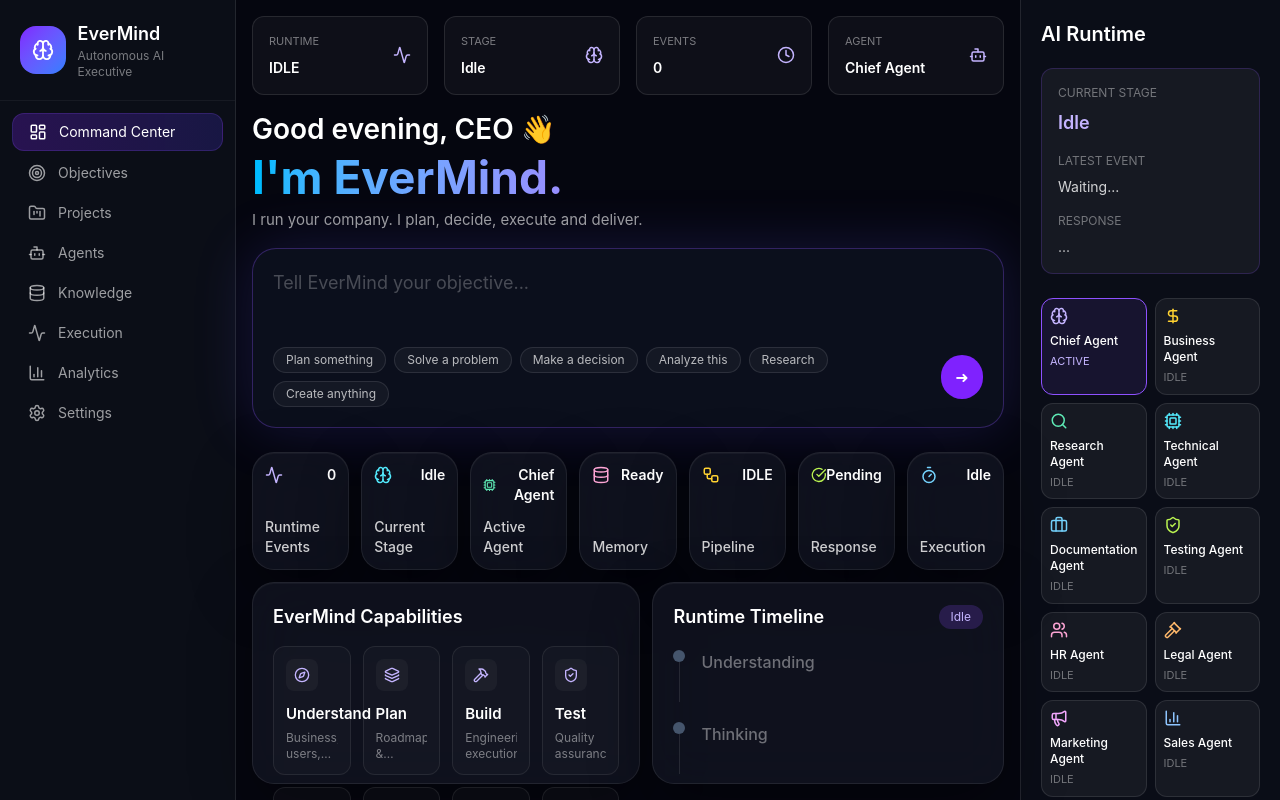
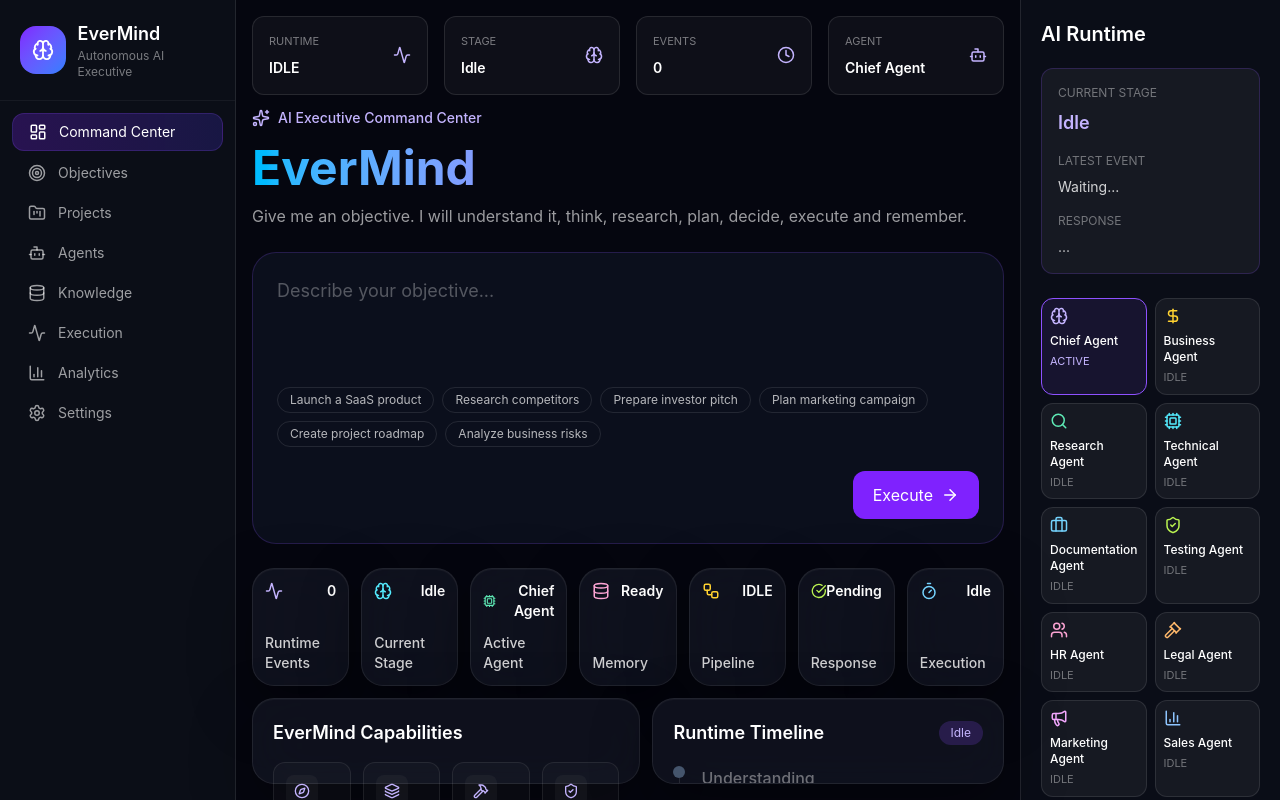
Before and after one commit to multisarv14/EverMind, a Next.js app in the folder apps/web/: page / in a window 1280 px wide. Built offline with nearby package versions, Linux system fonts and the light colour scheme; no server answers.

Commit message:
feat(frontend): ai executive command center

```diff
--- a/apps/web/src/components/Hero.tsx
+++ b/apps/web/src/components/Hero.tsx
@@ -1,7 +1,17 @@
 "use client";
 
 import { useState } from "react";
+import { Sparkles, ArrowRight } from "lucide-react";
 import { useKernel } from "@/hooks/useKernel";
+
+const suggestions = [
+  "Launch a SaaS product",
+  "Research competitors",
+  "Prepare investor pitch",
+  "Plan marketing campaign",
+  "Create project roadmap",
+  "Analyze business risks",
+];
 
 export default function Hero() {
   const [message, setMessage] = useState("");
@@ -9,74 +19,62 @@ export default function Hero() {
 
   async function execute() {
     const prompt = message.trim();
-
     if (!prompt || loading) return;
 
-    try {
-      const result = await run(prompt);
-
-      console.log("Kernel Response:", result);
-    } catch (err) {
-      console.error(err);
-    }
+    await run(prompt);
+    setMessage("");
   }
 
   return (
     <section className="mt-2">
 
-      <h2 className="text-[28px] font-semibold text-white">
-        Good evening, CEO 👋
-      </h2>
+      <div className="mb-4 flex items-center gap-2 text-violet-300">
+        <Sparkles size={18} />
+        <span className="text-sm font-medium">
+          AI Executive Command Center
+        </span>
+      </div>
 
-      <h1 className="mt-1 bg-gradient-to-r from-sky-400 via-violet-400 to-fuchsia-400 bg-clip-text text-[46px] font-bold leading-none text-transparent">
-        I&apos;m EverMind.
+      <h1 className="bg-gradient-to-r from-sky-400 via-violet-400 to-fuchsia-400 bg-clip-text text-5xl font-bold text-transparent">
+        EverMind
       </h1>
 
-      <p className="mt-2 text-[15px] leading-6 text-white/60">
-        I run your company. I plan, decide, execute and deliver.
+      <p className="mt-3 max-w-3xl text-white/60">
+        Give me an objective. I will understand it, think,
+        research, plan, decide, execute and remember.
       </p>
 
-      <div className="mt-4 rounded-[24px] border border-violet-500/30 bg-[#0b0f1c] p-5 shadow-[0_0_60px_rgba(108,92,255,.18)]">
+      <div className="mt-6 rounded-3xl border border-violet-500/20 bg-[#0b0f1c] p-6">
 
         <textarea
+          rows={3}
           value={message}
           onChange={(e) => setMessage(e.target.value)}
-          rows={2}
-          placeholder="Tell EverMind your objective..."
-          className="w-full resize-none bg-transparent text-lg text-white outline-none placeholder:text-white/25"
+          placeholder="Describe your objective..."
+          className="w-full resize-none bg-transparent text-lg text-white outline-none placeholder:text-white/30"
         />
 
-        <div className="mt-4 flex items-center justify-between gap-4">
-
-          <div className="flex flex-wrap gap-2">
-
-            {[
-              "Plan something",
-              "Solve a problem",
-              "Make a decision",
-              "Analyze this",
-              "Research",
-              "Create anything",
-            ].map((item) => (
+        <div className="mt-5 flex flex-wrap gap-2">
+          {suggestions.map((item) => (
             <button
               key={item}
-                className="rounded-full border border-white/10 bg-white/[0.04] px-3 py-1 text-xs text-white/70 transition hover:border-violet-400/30 hover:bg-violet-500/10"
+              onClick={() => setMessage(item)}
+              className="rounded-full border border-white/10 px-3 py-1 text-xs text-white/70 hover:border-violet-500 hover:text-white"
             >
               {item}
             </button>
           ))}
-
         </div>
 
+        <div className="mt-6 flex justify-end">
           <button
+            disabled={loading}
             onClick={execute}
-            disabled={loading}
-            className="flex h-11 w-11 items-center justify-center rounded-full bg-violet-600 text-white transition hover:bg-violet-500 disabled:opacity-50"
-            title="Execute"
+            className="flex items-center gap-2 rounded-xl bg-violet-600 px-5 py-3 text-white hover:bg-violet-500 disabled:opacity-50"
           >
-            ➜
+            Execute
+            <ArrowRight size={18} />
           </button>
-
         </div>
 
       </div>
```
Lines whose indentation alone changed are shown as unchanged.
